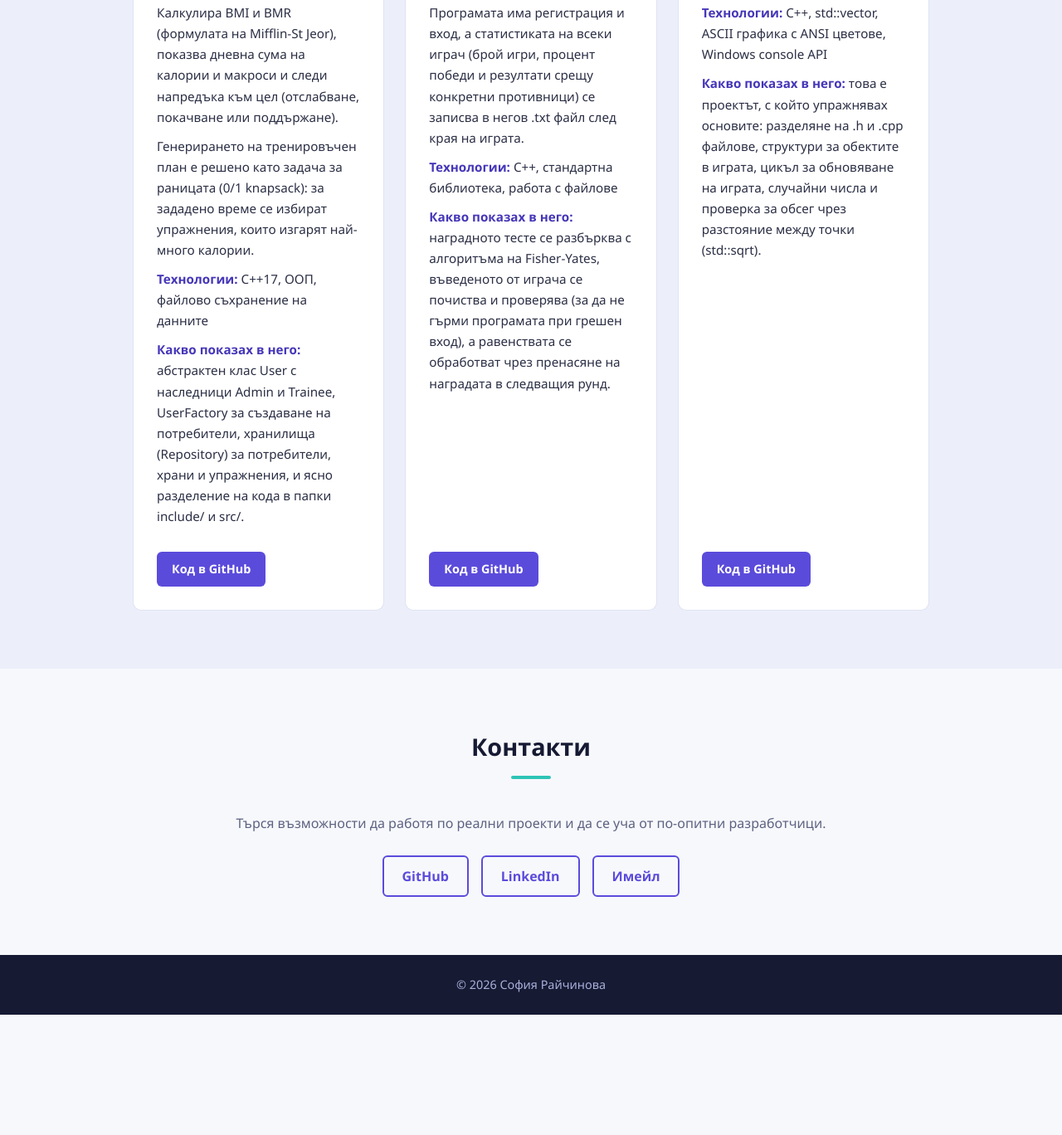
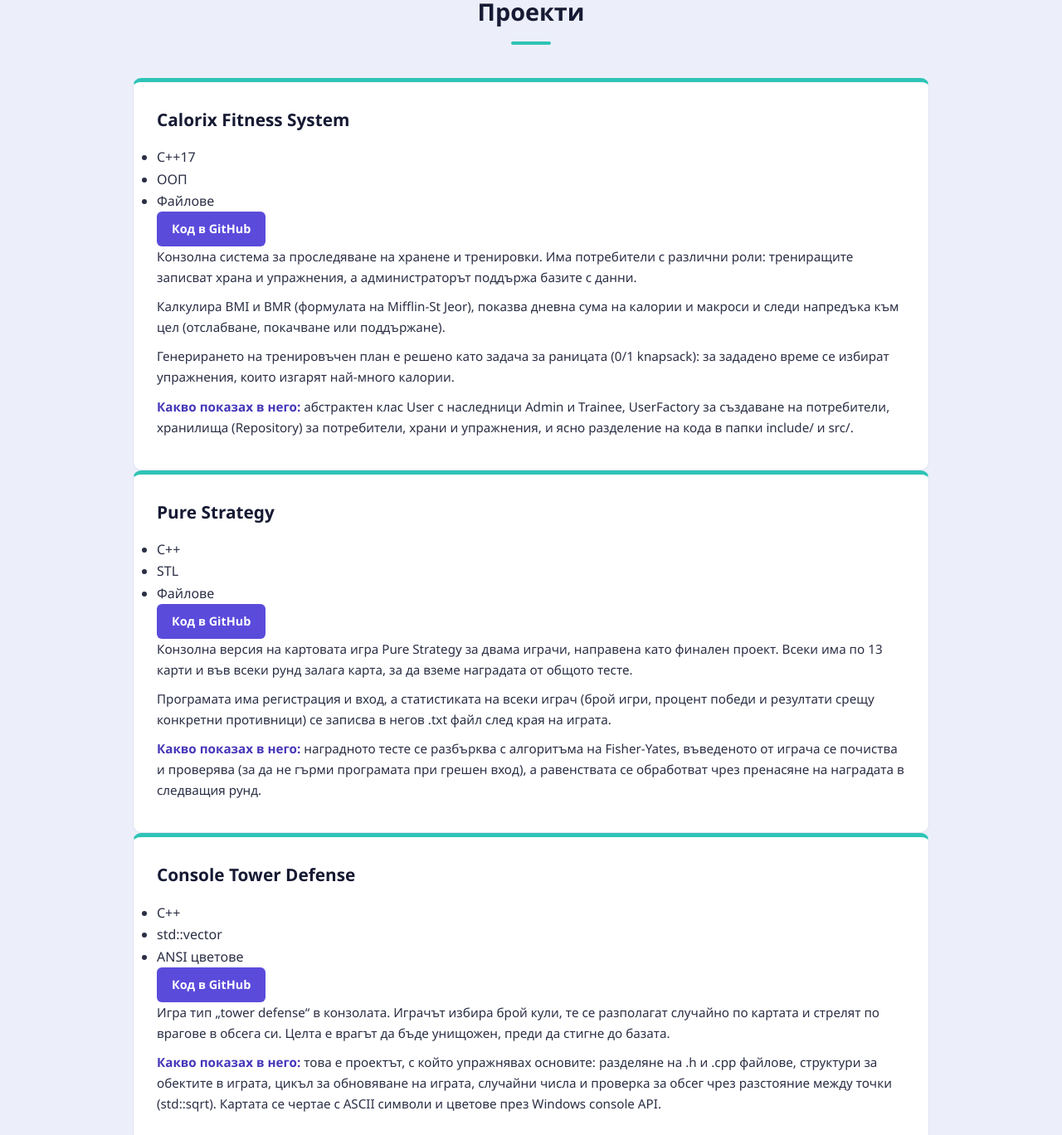
Before and after one commit to SophiaRaytchinova/my-portfolio, a plain HTML site: page index.html in a window 1280 px wide. Shown: the part 1432-2800 px from the top of the page at 83% size. Before the commit the page ends 2655 px from the top, so only its background shows below. Drawn offline with Linux system fonts and the light colour scheme.

Commit message:
Refactor about and skills sections in index.html

```diff
--- a/index.html
+++ b/index.html
@@ -18,10 +18,11 @@
         </ul>
     </nav>
 
-<!-- Заглавна секция / За мен -->
+    <!-- За мен -->
     <section id="about" class="hero-section">
-    <div class="container">
-        <h1>Здравейте, аз съм <span class="highlight">София Райчинова</span></h1>
+        <div class="container hero-grid">
+            <div class="hero-text">
+                <h1>София Райчинова</h1>
                 <h2>Студент по софтуерно инженерство</h2>
                 <p class="bio">
                     Уча програмиране на C++ и обектно-ориентиран дизайн. Най-много ми харесва да
@@ -29,10 +30,33 @@
                     на тренировки. В проектите си разделям кода на ясни модули и съм писала сама
                     алгоритми като разбъркване на тесте и оптимизиране на тренировъчен план.
                 </p>
+                <div class="hero-actions">
+                    <a href="#projects" class="btn">Виж проектите</a>
+                    <a href="https://github.com/твоят-username" target="_blank" class="btn btn-outline">GitHub</a>
+                </div>
+            </div>
+
+            <div class="console" aria-hidden="true">
+                <div class="console-bar">
+                    <span></span><span></span><span></span>
+                    <em>sofia.exe</em>
+                </div>
+<pre class="console-body"><span class="prompt">&gt;</span> език
+C++
+
+<span class="prompt">&gt;</span> проекти
+Calorix Fitness System
+Pure Strategy
+Console Tower Defense
+
+<span class="prompt">&gt;</span> търся
+реални проекти и опитни колеги,
+от които да се уча<span class="cursor"></span></pre>
+            </div>
         </div>
     </section>
 
-<!-- Технически умения -->
+    <!-- Умения -->
     <section id="skills" class="section">
         <div class="container">
             <h2>Технически умения</h2>
@@ -57,11 +81,18 @@
     <section id="projects" class="section bg-light">
         <div class="container">
             <h2>Проекти</h2>
-        <div class="projects-grid">
 
-            <!-- Проект 1 -->
-            <div class="project-card">
+            <article class="project-card">
+                <div class="project-side">
                     <h3>Calorix Fitness System</h3>
+                    <ul class="tags">
+                        <li>C++17</li>
+                        <li>ООП</li>
+                        <li>Файлове</li>
+                    </ul>
+                    <a href="https://github.com/твоят-username/Calorix" target="_blank" class="btn">Код в GitHub</a>
+                </div>
+                <div class="project-main">
                     <p>
                         Конзолна система за проследяване на хранене и тренировки. Има потребители
                         с различни роли: трениращите записват храна и упражнения, а администраторът
@@ -75,18 +106,25 @@
                         Генерирането на тренировъчен план е решено като задача за раницата (0/1 knapsack):
                         за зададено време се избират упражнения, които изгарят най-много калории.
                     </p>
-                <p><strong>Технологии:</strong> C++17, ООП, файлово съхранение на данните</p>
-                <p><strong>Какво показах в него:</strong> абстрактен клас User с наследници Admin и Trainee,
+                    <p>
+                        <strong>Какво показах в него:</strong> абстрактен клас User с наследници Admin и Trainee,
                         UserFactory за създаване на потребители, хранилища (Repository) за потребители,
-                   храни и упражнения, и ясно разделение на кода в папки include/ и src/.</p>
-                <div class="project-links">
-                    <a href="https://github.com/SophiaRaytchinova/Calorix" target="_blank" class="btn">Код в GitHub</a>
+                        храни и упражнения, и ясно разделение на кода в папки include/ и src/.
+                    </p>
                 </div>
+            </article>
+
+            <article class="project-card">
+                <div class="project-side">
+                    <h3>Pure Strategy</h3>
+                    <ul class="tags">
+                        <li>C++</li>
+                        <li>STL</li>
+                        <li>Файлове</li>
+                    </ul>
+                    <a href="https://github.com/твоят-username/Pure-Strategy" target="_blank" class="btn">Код в GitHub</a>
                 </div>
-
-            <!-- Проект 2 -->
-            <div class="project-card">
-                <h3>Pure Strategy</h3>
+                <div class="project-main">
                     <p>
                         Конзолна версия на картовата игра Pure Strategy за двама играчи, направена
                         като финален проект. Всеки има по 13 карти и във всеки рунд залага карта,
@@ -97,34 +135,40 @@
                         процент победи и резултати срещу конкретни противници) се записва в негов
                         .txt файл след края на играта.
                     </p>
-                <p><strong>Технологии:</strong> C++, стандартна библиотека, работа с файлове</p>
-                <p><strong>Какво показах в него:</strong> наградното тесте се разбърква с алгоритъма
+                    <p>
+                        <strong>Какво показах в него:</strong> наградното тесте се разбърква с алгоритъма
                         на Fisher-Yates, въведеното от играча се почиства и проверява (за да не гърми
                         програмата при грешен вход), а равенствата се обработват чрез пренасяне на
-                   наградата в следващия рунд.</p>
-                <div class="project-links">
-                    <a href="https://github.com/SophiaRaytchinova/Pure-Strategy" target="_blank" class="btn">Код в GitHub</a>
+                        наградата в следващия рунд.
+                    </p>
                 </div>
+            </article>
+
+            <article class="project-card">
+                <div class="project-side">
+                    <h3>Console Tower Defense</h3>
+                    <ul class="tags">
+                        <li>C++</li>
+                        <li>std::vector</li>
+                        <li>ANSI цветове</li>
+                    </ul>
+                    <a href="https://github.com/твоят-username/Tower-Defense" target="_blank" class="btn">Код в GitHub</a>
                 </div>
-
-            <!-- Проект 3 -->
-            <div class="project-card">
-                <h3>Console Tower Defense</h3>
+                <div class="project-main">
                     <p>
                         Игра тип „tower defense“ в конзолата. Играчът избира брой кули, те се
                         разполагат случайно по картата и стрелят по врагове в обсега си.
                         Целта е врагът да бъде унищожен, преди да стигне до базата.
                     </p>
-                <p><strong>Технологии:</strong> C++, std::vector, ASCII графика с ANSI цветове, Windows console API</p>
-                <p><strong>Какво показах в него:</strong> това е проектът, с който упражнявах основите:
+                    <p>
+                        <strong>Какво показах в него:</strong> това е проектът, с който упражнявах основите:
                         разделяне на .h и .cpp файлове, структури за обектите в играта, цикъл за
-                   обновяване на играта, случайни числа и проверка за обсег чрез разстояние между точки (std::sqrt).</p>
-                <div class="project-links">
-                    <a href="https://github.com/SophiaRaytchinova/Tower-Defense" target="_blank" class="btn">Код в GitHub</a>
+                        обновяване на играта, случайни числа и проверка за обсег чрез разстояние
+                        между точки (std::sqrt). Картата се чертае с ASCII символи и цветове през Windows console API.
+                    </p>
                 </div>
-            </div>
+            </article>
 
-        </div>
         </div>
     </section>
 
@@ -134,9 +178,9 @@
             <h2>Контакти</h2>
             <p>Търся възможности да работя по реални проекти и да се уча от по-опитни разработчици.</p>
             <div class="contact-links">
-            <a href="https://github.com/SophiaRaytchinova" target="_blank" class="contact-btn">GitHub</a>
-            <a href="https://linkedin.com/in/sophia-raytchinova" target="_blank" class="contact-btn">LinkedIn</a>
-            <a href="mailto: sraychinova@gmail.com" class="contact-btn">Имейл</a>
+                <a href="https://github.com/твоят-username" target="_blank" class="contact-btn">GitHub</a>
+                <a href="https://linkedin.com/in/твоят-профил" target="_blank" class="contact-btn">LinkedIn</a>
+                <a href="mailto:your.email@example.com" class="contact-btn">Имейл</a>
             </div>
         </div>
     </section>
@@ -144,5 +188,6 @@
     <footer>
         <p>&copy; 2026 София Райчинова</p>
     </footer>
+
 </body>
 </html>
```
Lines whose indentation alone changed are shown as unchanged.
